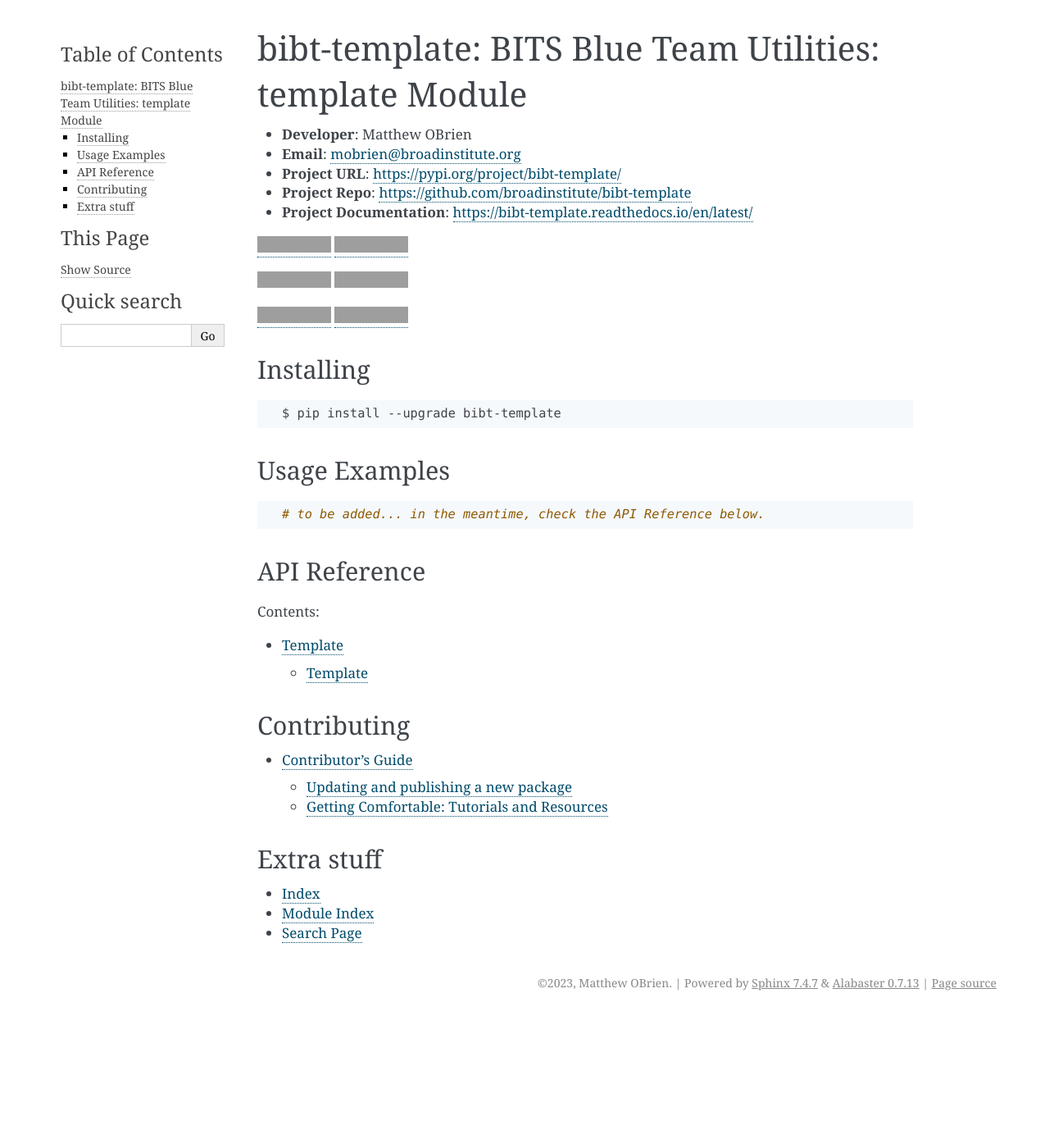
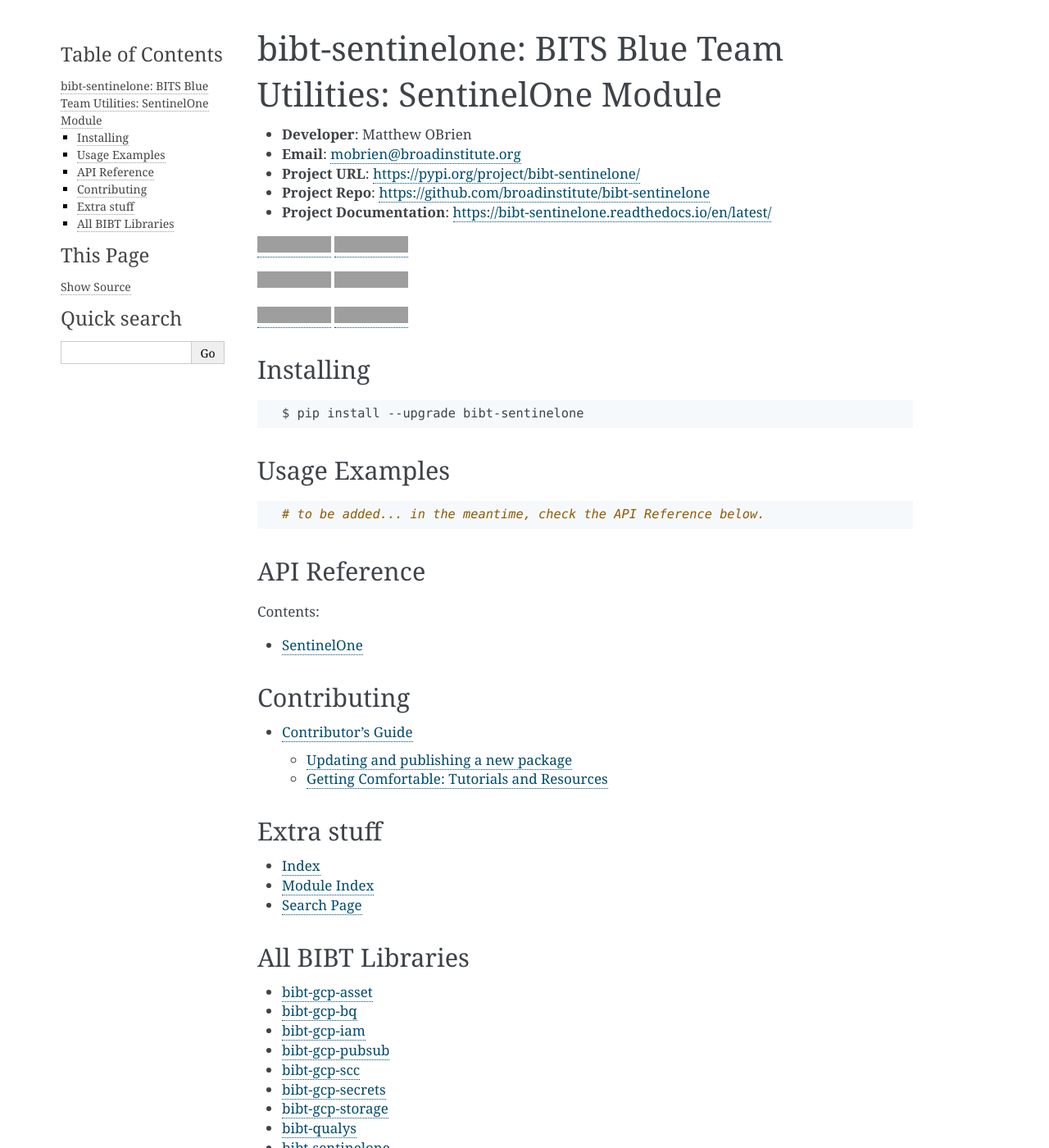
Before and after one commit to broadinstitute/bibt-sentinelone, a Sphinx documentation site: the page built from docs/index.rst, in a window 1280 px wide and 1400 px high. Shown: the whole window at 82% size. Built offline with Sphinx 7.4.7, drawn with Linux system fonts in a browser that asks for light colours; the version number is read from the project's files by our own code; grey boxes are pictures that could not be loaded.

Commit message:
metadata/config upgrades

```diff
--- a/docs/conf.py
+++ b/docs/conf.py
@@ -13,11 +13,11 @@ import sys
 sys.path.insert(0, os.path.abspath(".."))
 sys.path.insert(0, os.path.abspath("."))
 
-from bibt.template import __version__  # noqa: E402
+from bibt.sentinelone import __version__  # noqa: E402
 
 # -- Project information -----------------------------------------------------
 
-project = "bibt-template"
+project = "bibt-sentinelone"
 copyright = "2023, Matthew OBrien"
 author = "Matthew OBrien"
 version = __version__
--- a/docs/index.rst
+++ b/docs/index.rst
@@ -1,11 +1,11 @@
-bibt-template: BITS Blue Team Utilities: template Module
+bibt-sentinelone: BITS Blue Team Utilities: SentinelOne Module
 ==========================================================================
 
 -  **Developer**: Matthew OBrien
 -  **Email**: mobrien@broadinstitute.org
--  **Project URL**: https://pypi.org/project/bibt-template/
--  **Project Repo**: https://github.com/broadinstitute/bibt-template
--  **Project Documentation**: https://bibt-template.readthedocs.io/en/latest/
+-  **Project URL**: https://pypi.org/project/bibt-sentinelone/
+-  **Project Repo**: https://github.com/broadinstitute/bibt-sentinelone
+-  **Project Documentation**: https://bibt-sentinelone.readthedocs.io/en/latest/
 
 
 |docs| |last_commit|
@@ -14,28 +14,28 @@ bibt-template: BITS Blue Team Utilities: template Module
 
 |versions| |pypi_installs|
 
-.. |docs| image:: https://img.shields.io/readthedocs/bibt-template
-   :target: https://bibt-template.readthedocs.io/
+.. |docs| image:: https://img.shields.io/readthedocs/bibt-sentinelone
+   :target: https://bibt-sentinelone.readthedocs.io/
 
-.. |last_commit| image:: https://img.shields.io/github/last-commit/broadinstitute/bibt-template
-   :target: https://github.com/broadinstitute/bibt-template
+.. |last_commit| image:: https://img.shields.io/github/last-commit/broadinstitute/bibt-sentinelone
+   :target: https://github.com/broadinstitute/bibt-sentinelone
 
 .. |status| image:: https://img.shields.io/badge/status-beta-orange
 
-.. |top_lang| image:: https://img.shields.io/github/languages/top/broadinstitute/bibt-template
+.. |top_lang| image:: https://img.shields.io/github/languages/top/broadinstitute/bibt-sentinelone
 
-.. |versions| image:: https://img.shields.io/pypi/pyversions/bibt-template
-   :target: https://pypi.org/project/bibt-template/
+.. |versions| image:: https://img.shields.io/pypi/pyversions/bibt-sentinelone
+   :target: https://pypi.org/project/bibt-sentinelone/
 
-.. |pypi_installs| image:: https://img.shields.io/pypi/dm/bibt-template?label=pypi%20installs
-   :target: https://pypi.org/project/bibt-template/
+.. |pypi_installs| image:: https://img.shields.io/pypi/dm/bibt-sentinelone?label=pypi%20installs
+   :target: https://pypi.org/project/bibt-sentinelone/
 
 Installing
 ----------
 
 .. code:: bash
 
-    $ pip install --upgrade bibt-template
+    $ pip install --upgrade bibt-sentinelone
 
 Usage Examples
 --------------
@@ -50,7 +50,7 @@ API Reference
    :maxdepth: 2
    :caption: Contents:
 
-   template
+   modules/sentinelone
 
 Contributing
 ------------
@@ -65,3 +65,17 @@ Extra stuff
 * :ref:`genindex`
 * :ref:`modindex`
 * :ref:`search`
+
+All BIBT Libraries
+------------------
+
+- `bibt-gcp-asset <https://github.com/broadinstitute/bibt-gcp-asset>`_
+- `bibt-gcp-bq <https://github.com/broadinstitute/bibt-gcp-bq>`_
+- `bibt-gcp-iam <https://github.com/broadinstitute/bibt-gcp-iam>`_
+- `bibt-gcp-pubsub <https://github.com/broadinstitute/bibt-gcp-pubsub>`_
+- `bibt-gcp-scc <https://github.com/broadinstitute/bibt-gcp-scc>`_
+- `bibt-gcp-secrets <https://github.com/broadinstitute/bibt-gcp-secrets>`_
+- `bibt-gcp-storage <https://github.com/broadinstitute/bibt-gcp-storage>`_
+- `bibt-qualys <https://github.com/broadinstitute/bibt-qualys>`_
+- `bibt-sentinelone <https://github.com/broadinstitute/bibt-sentinelone>`_
+- `bibt-slack <https://github.com/broadinstitute/bibt-slack>`_
--- /dev/null
+++ b/docs/modules/sentinelone.rst
@@ -0,0 +1,5 @@
+SentinelOne
+~~~~~~~~~~~
+
+.. automodule:: bibt.sentinelone.classes
+  :members:
--- a/requirements.txt
+++ b/requirements.txt
@@ -0,0 +1,2 @@
+glom==23.5.0
+requests==2.31.0
```
Also changed, not shown: CHANGELOG.md (+1 -1 lines), README.md (+19 -60 lines), docs/modules/template.rst (deleted, +0 -10 lines), docs/template.rst (deleted, +0 -7 lines), pyproject.toml (+14 -11 lines), requirements-dev.txt (+4 -3 lines), .bumpversion.cfg, bibt/sentinelone/version.py (renamed from bibt/template/version.py), 8 other files.
